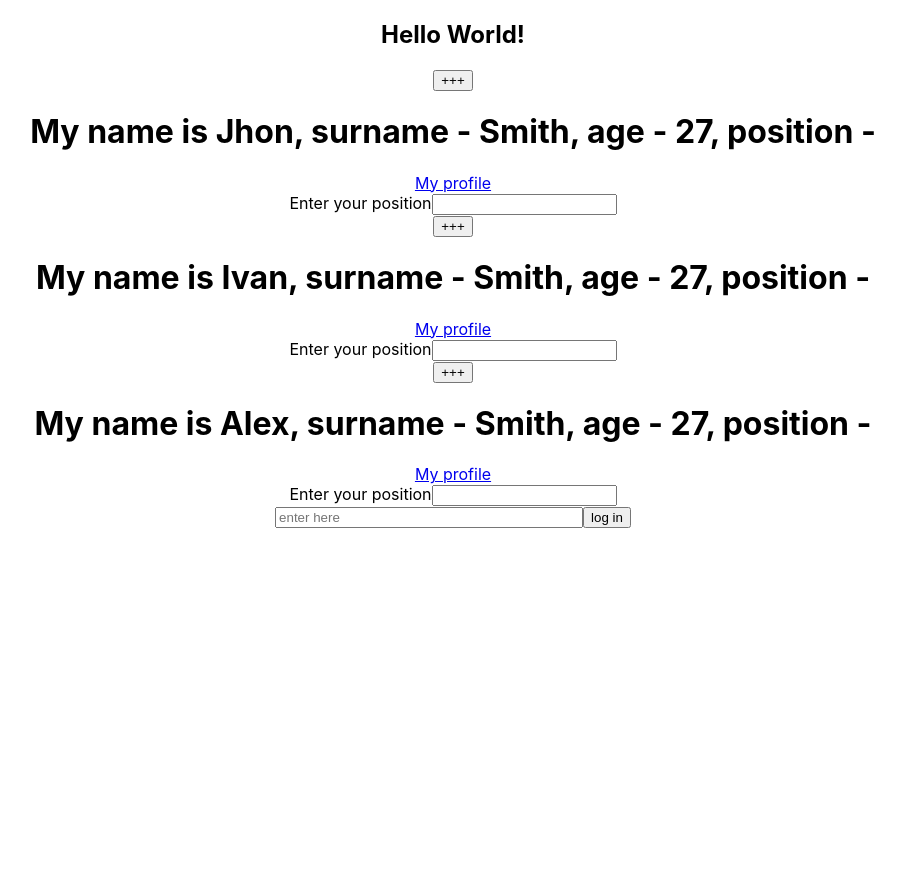
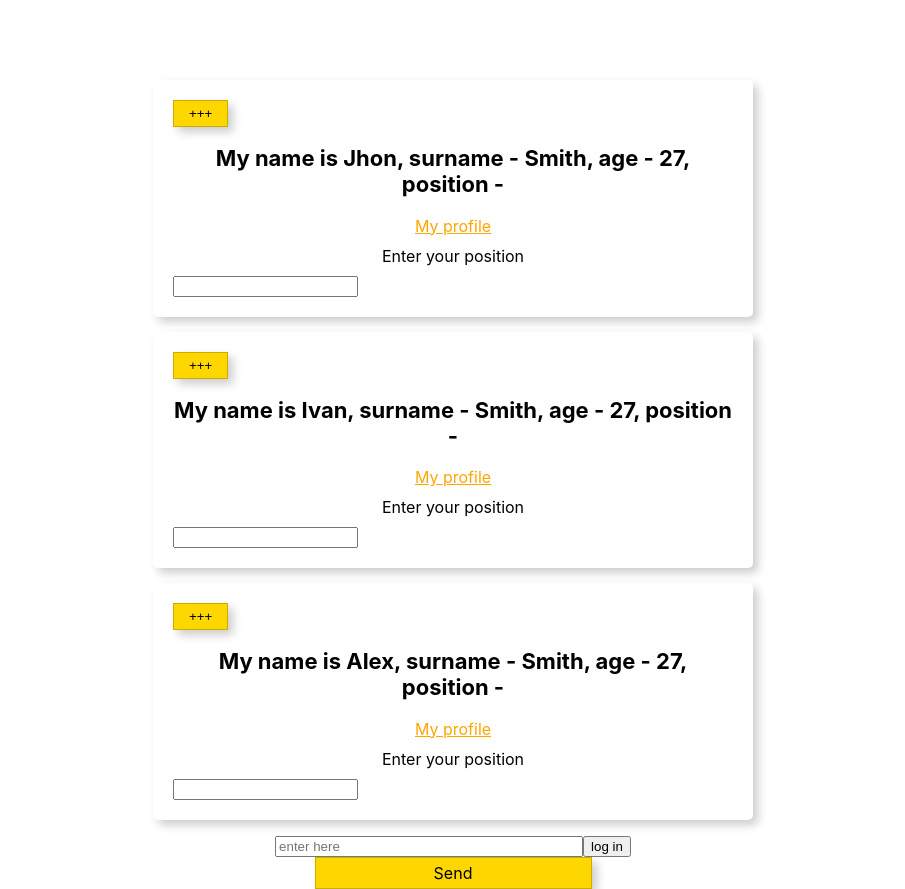
Before and after one commit to Grimdvl/react-test, a React (Create React App) app: page / in a window 1280 px wide. Shown: the whole page, without its empty margins (187-1092 px from the left). Before the commit the page ends 800 px from the top, so only its background shows below. Built offline with nearby package versions, Linux system fonts and the light colour scheme.

Commit message:
lesson 26

```diff
--- a/package.json
+++ b/package.json
@@ -9,6 +9,7 @@
     "react": "^18.2.0",
     "react-dom": "^18.2.0",
     "react-scripts": "5.0.1",
+    "styled-components": "^6.1.11",
     "web-vitals": "^2.1.4"
   },
   "scripts": {
--- a/src/App.js
+++ b/src/App.js
@@ -1,9 +1,39 @@
 import React, { Component } from 'react';
+import styled from 'styled-components';
+
 import './App.css';
 
-const Header = () => {
-	return <h2>Hello World!</h2>;
-};
+const EmpItem = styled.div`
+	padding: 20px;
+	margin-bottom: 15px;
+	border-radius: 5px;
+	box-shadow: 5px 5px 10px rgba(0,0,0, .2);
+	a {
+		display: block;
+		margin: 10px 0 10px 0;
+		color: ${prop => prop.active ? 'orange' : 'black'};
+	}
+	input {
+		display: block;
+		margin-top: 10px;
+	}
+`;
+
+const Header = styled.h2`
+	font-size: 22px;
+`;
+
+export const Button = styled.button`
+	display: block;
+	padding: 5px 15px;
+	background-color: gold;
+	border: 1px solid rgba(0,0,0, .2);
+	box-shadow: 5px 5px 10px rgba(0,0,0, .2);
+`;
+
+// const Header = () => {
+// 	return <h2>Hello World!</h2>;
+// };
 
 // const Field = () => {
 // 	const holder = 'enter here';
@@ -72,32 +102,39 @@ class WhoAmI extends Component {
 		const { name, surname, link } = this.props;
 		const { position, years } = this.state;
 		return (
-			<div>
-				<button onClick={this.nextYear}>{this.state.text}</button>
-				<h1>My name is {name},
+			<EmpItem active={true}>
+				<Button onClick={this.nextYear}>{this.state.text}</Button>
+				<Header>My name is {name},
 					surname - {surname.firstSurname},
 					age - {years},
-					position - {position}</h1>
+					position - {position}</Header>
 				<a href={link()}>My profile</a>
 				<form>
 					<span>Enter your position</span>
 					<input type="text" onChange={(e) => this.commitInputChanges(e, 'some color')}/>
 				</form>
-			</div>
+			</EmpItem>
 		)
 	}
 }
 
+const Wrapper = styled.div`
+	width: 600px;
+	margin: 80px auto 0 auto;
+`;
+
 function App() {
 	return (
-		<div className="App">
-			<Header/>
-			<WhoAmI name="Jhon" surname={{firstSurname: 'Smith'}} link={() => {return "facebook.com"}}/>
-			<WhoAmI name='Ivan' surname={{firstSurname: 'Smith'}} link={() => {return "facebook.com"}}/>
-			<WhoAmI name="Alex" surname={{firstSurname: 'Smith'}} link={() => {return "facebook.com"}}/>
-			<Field/>
-			<Btn/>
-		</div>
+		<Wrapper>
+			<div className="App">
+				{/* <Header/> */}
+					<WhoAmI name="Jhon" surname={{firstSurname: 'Smith'}} link={() => {return "facebook.com"}} key={1}/>
+					<WhoAmI name='Ivan' surname={{firstSurname: 'Smith'}} link={() => {return "facebook.com"}} key={2}/>
+					<WhoAmI name="Alex" surname={{firstSurname: 'Smith'}} link={() => {return "facebook.com"}} key={3}/>
+				<Field/>
+				<Btn/>
+			</div>
+		</Wrapper>
 	);
 }
 
--- a/src/index.js
+++ b/src/index.js
@@ -3,6 +3,14 @@ import ReactDOM from 'react-dom/client';
 import './index.css';
 import App from './App';
 import {Header} from './App';
+import { Button } from './App';
+import styled from 'styled-components';
+
+const BigButton = styled(Button)`
+	margin: 0 auto;
+	width: 245px;
+	text-align: center;
+`;
 
 // const elem = <h2>Hello World!</h2>;
 // const elem = React.createElement('h2', {className: 'greetings'}, 'Hello World!');
@@ -29,5 +37,6 @@ root.render(
 		// <Header/>,
 	<StrictMode>
 		<App/>
+		<BigButton as="a">Send</BigButton>
 	</StrictMode>
 );
```
Also changed, not shown: 1 other file (tests, documents, lock files or other folders).
